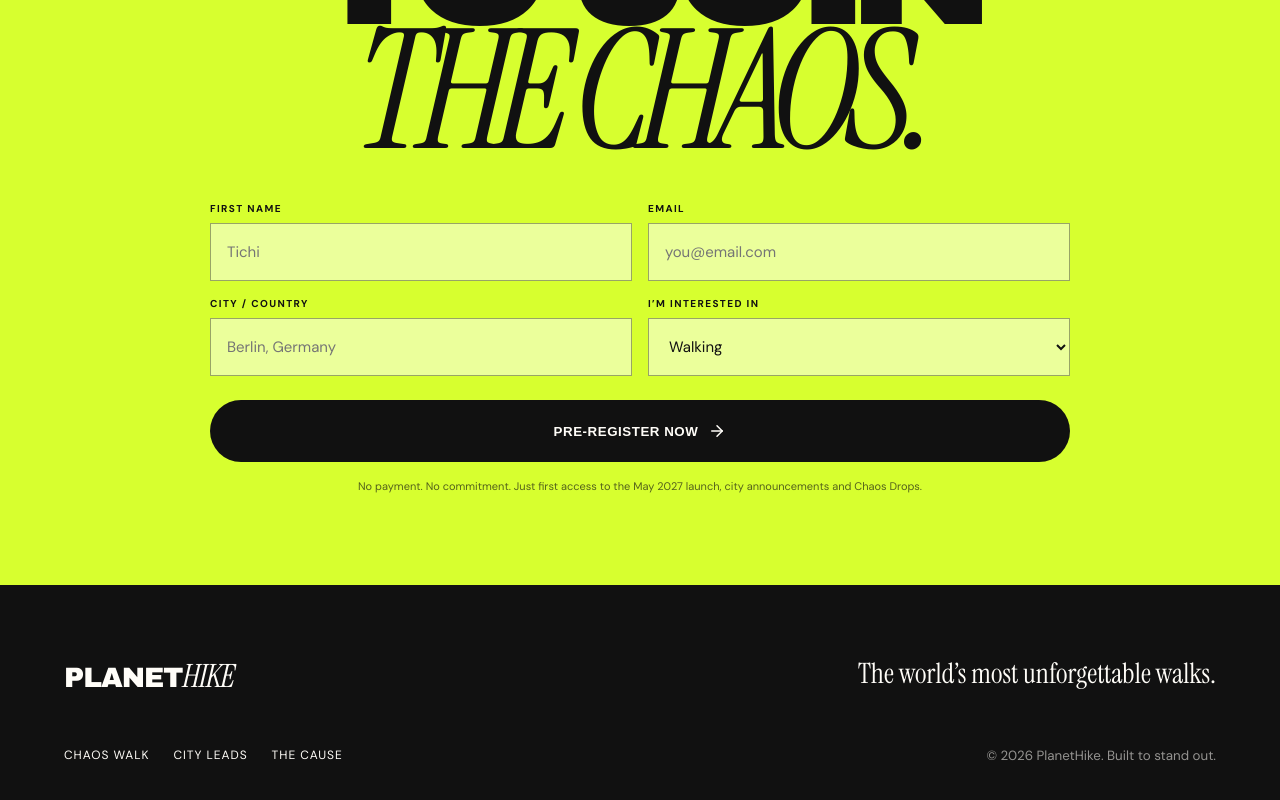
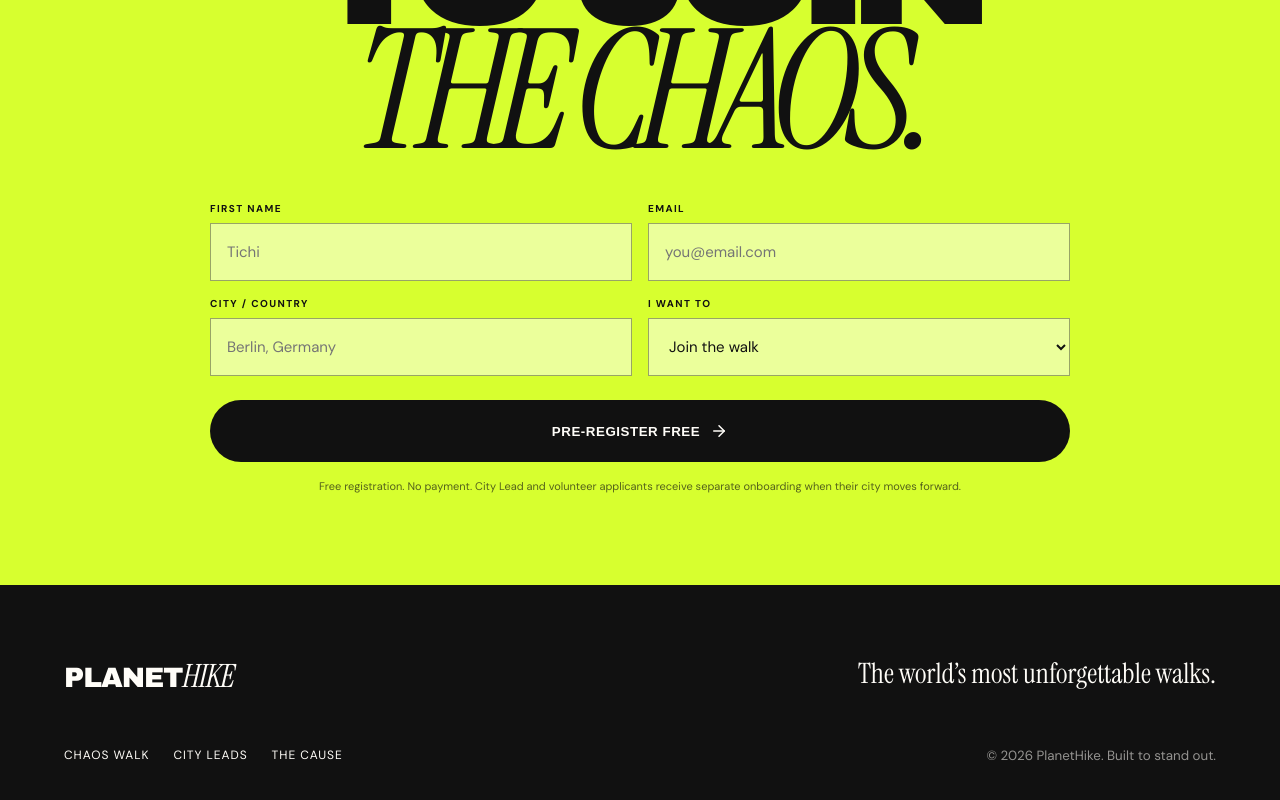
Before and after one commit to unikmo/planethike, a Next.js app: page / in a window 1280 px wide. Shown: the part 8676-9476 px from the top of the page. Built offline with nearby package versions, Linux system fonts and the light colour scheme.

Commit message:
Add City Lead and volunteer preregistration options

```diff
--- a/app/PreregisterForm.tsx
+++ b/app/PreregisterForm.tsx
@@ -27,7 +27,7 @@ export default function PreregisterForm() {
       if (!response.ok) throw new Error(data.error || 'Something went wrong.');
 
       setStatus('success');
-      setMessage('You’re on the first-access list. We’ll send the 2027 date and city news first.');
+      setMessage('You’re on the first-access list. We’ll send the May 2027 date, city news and next steps first.');
       event.currentTarget.reset();
     } catch (error) {
       setStatus('error');
@@ -64,11 +64,12 @@ export default function PreregisterForm() {
           <input name="location" autoComplete="address-level2" maxLength={120} placeholder="Berlin, Germany" required />
         </label>
         <label>
-          <span>I’m interested in</span>
+          <span>I want to</span>
           <select name="interest" defaultValue="walker">
-            <option value="walker">Walking</option>
-            <option value="host">Hosting my city</option>
-            <option value="team">Bringing a group / team</option>
+            <option value="walker">Join the walk</option>
+            <option value="host">Lead my city</option>
+            <option value="volunteer">Volunteer with my city crew</option>
+            <option value="team">Bring a group / team</option>
           </select>
         </label>
       </div>
@@ -76,11 +77,11 @@ export default function PreregisterForm() {
       <input className={styles.honeypot} name="company" tabIndex={-1} autoComplete="off" aria-hidden="true" />
 
       <button className={styles.submit} type="submit" disabled={status === 'loading'}>
-        {status === 'loading' ? 'Joining…' : 'Pre-register now'}
+        {status === 'loading' ? 'Joining…' : 'Pre-register free'}
         {status !== 'loading' && <ArrowRight size={18} />}
       </button>
 
-      <p className={styles.microcopy}>No payment. No commitment. Just first access to the May 2027 launch, city announcements and Chaos Drops.</p>
+      <p className={styles.microcopy}>Free registration. No payment. City Lead and volunteer applicants receive separate onboarding when their city moves forward.</p>
       {status === 'error' && <p className={styles.error} role="alert">{message}</p>}
     </form>
   );
```
